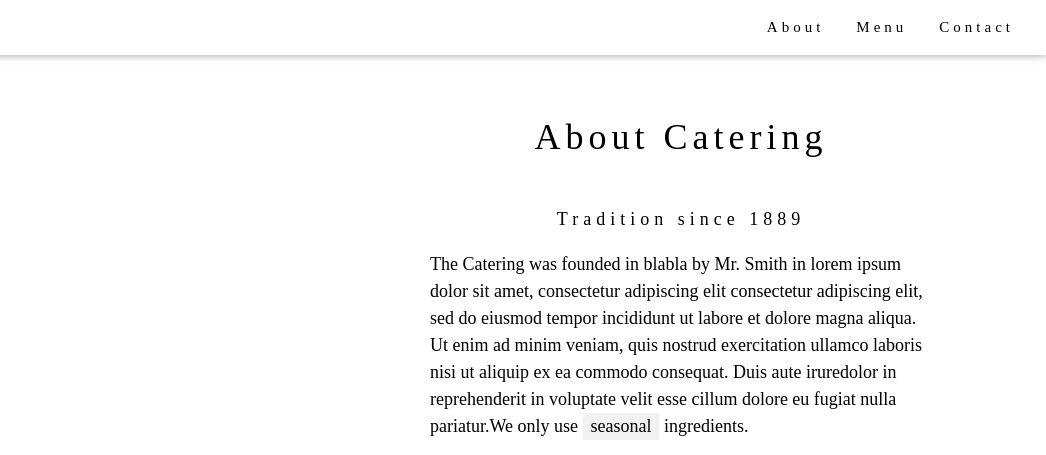
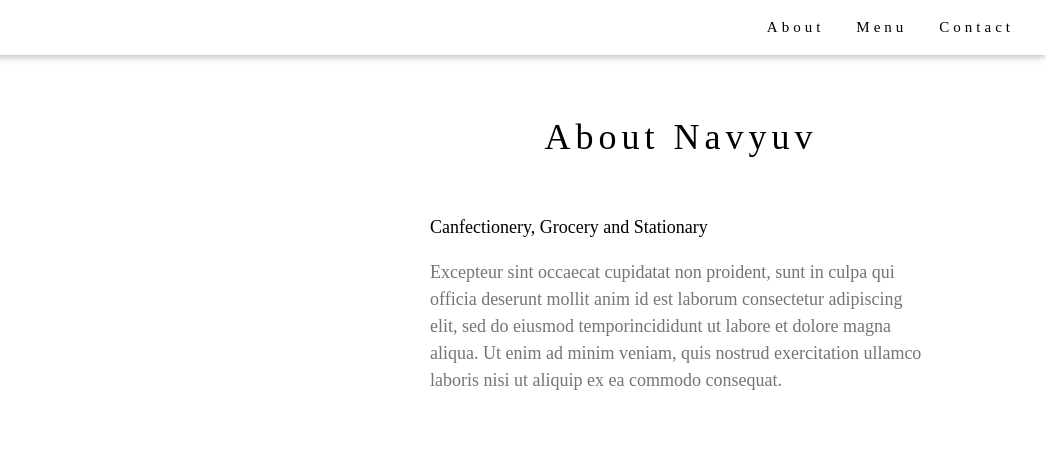
Before and after one commit to navyuv/navyuv-enterprises, a plain HTML site: page docs/index.html in a window 1280 px wide. Shown: the top 455 px of the page, 234-1280 px from the left. Drawn offline with nearby package versions, Linux system fonts and the light colour scheme.

Commit message:
added updates

```diff
--- a/docs/index.html
+++ b/docs/index.html
@@ -44,9 +44,8 @@ h1, h2, h3, h4, h5, h6 {
     </div>
 
     <div class="w3-col m6 w3-padding-large">
-      <h1 class="w3-center">About Catering</h1><br>
-      <h5 class="w3-center">Tradition since 1889</h5>
-      <p class="w3-large">The Catering was founded in blabla by Mr. Smith in lorem ipsum dolor sit amet, consectetur adipiscing elit consectetur adipiscing elit, sed do eiusmod tempor incididunt ut labore et dolore magna aliqua. Ut enim ad minim veniam, quis nostrud exercitation ullamco laboris nisi ut aliquip ex ea commodo consequat. Duis aute iruredolor in reprehenderit in voluptate velit esse cillum dolore eu fugiat nulla pariatur.We only use <span class="w3-tag w3-light-grey">seasonal</span> ingredients.</p>
+      <h1 class="w3-center">About Navyuv</h1><br>
+      <p class="w3-large">Canfectionery, Grocery and Stationary</p>
       <p class="w3-large w3-text-grey w3-hide-medium">Excepteur sint occaecat cupidatat non proident, sunt in culpa qui officia deserunt mollit anim id est laborum consectetur adipiscing elit, sed do eiusmod temporincididunt ut labore et dolore magna aliqua. Ut enim ad minim veniam, quis nostrud exercitation ullamco laboris nisi ut aliquip ex ea commodo consequat.</p>
     </div>
   </div>
```
